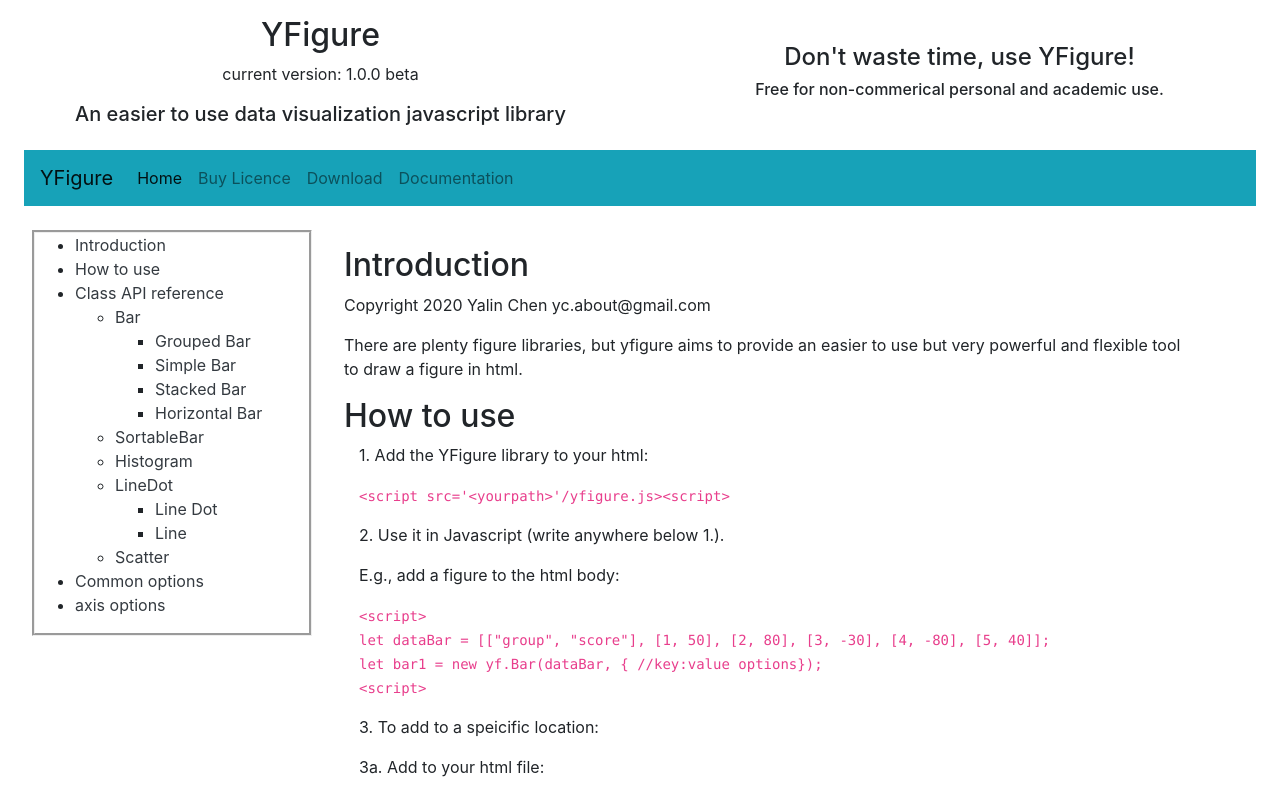
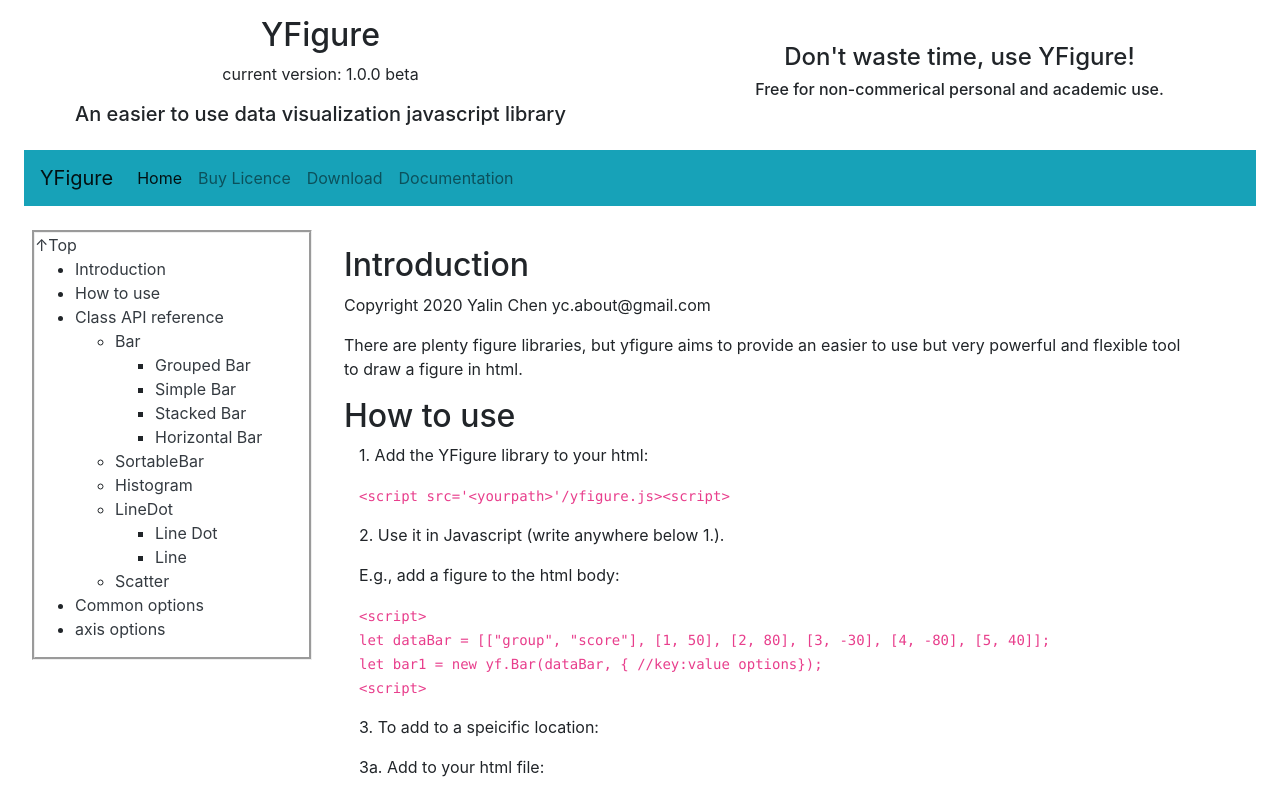
Before and after one commit to ycAbout/yfigure, a React (Create React App) app in the folder yfiguresite/: page /doc in a window 1280 px wide. Shown: the top 800 px of the page. Built offline with nearby package versions, Linux system fonts and the light colour scheme.

Commit message:
add doc top link

```diff
--- a/yfiguresite/src/components/doc.js
+++ b/yfiguresite/src/components/doc.js
@@ -8,6 +8,7 @@ import HowtoUse from './howtouse';
 function DocIndex() {
   return (
     <aside id='docIndex'>
+      <a className='text-dark' href="#">&#x2191;Top</a>
       <ul>
         <li><a className='text-dark' href="#introduction">Introduction</a></li>
         <li><a className='text-dark' href="#howToUse">How to use</a></li>
```
